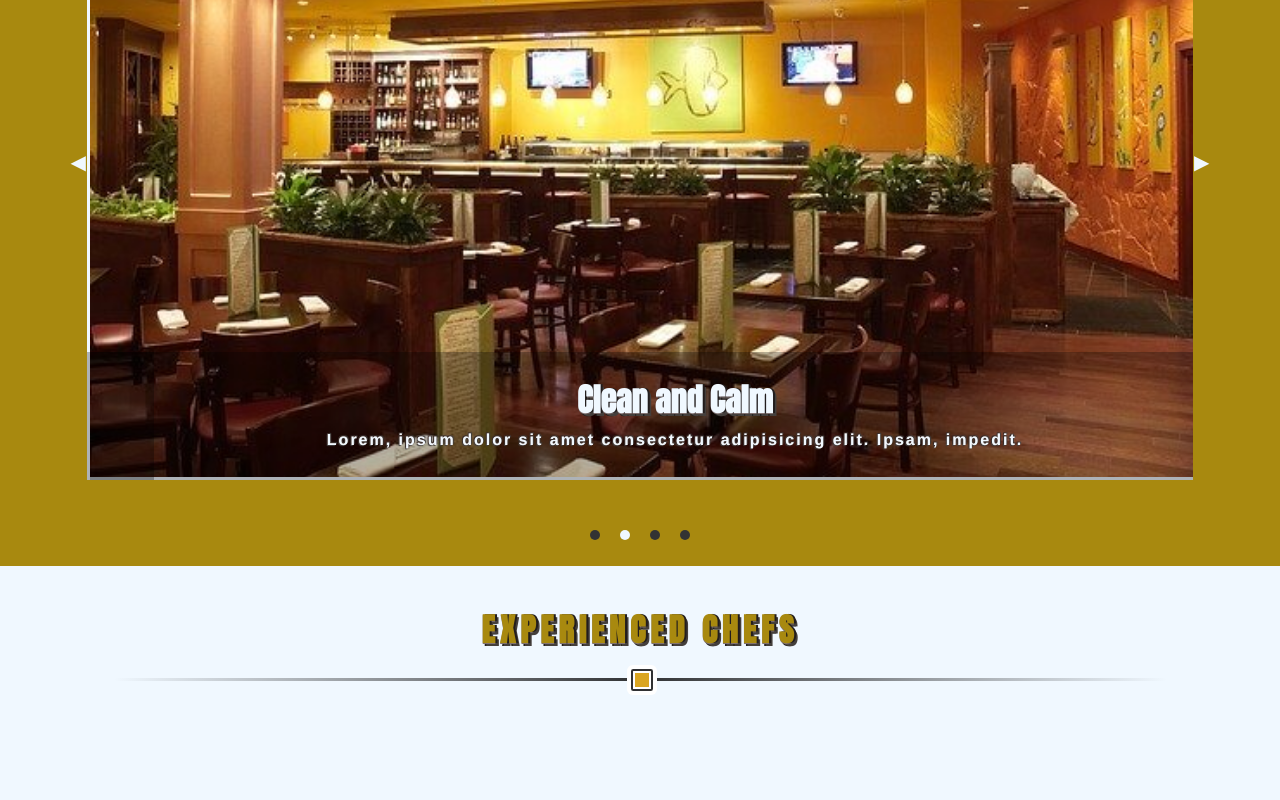
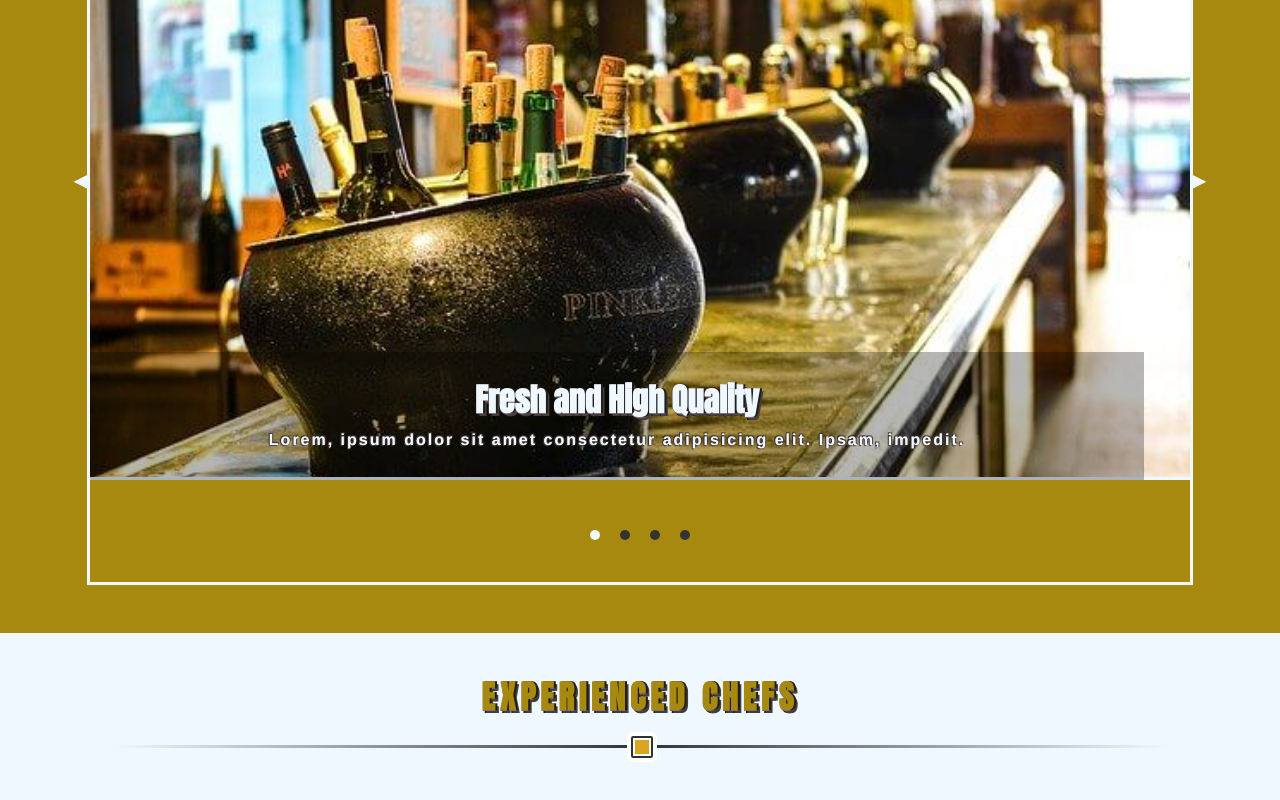
Before and after one commit to eevan7a9/freshmeat-restaurant-e7a9, a Vue app in the folder frontend-restaurant/: page /#/ in a window 1280 px wide. Shown: the part 4386-5186 px from the top of the page. Built offline with nearby package versions, Linux system fonts and the light colour scheme.

Commit message:
adjust border

```diff
--- a/frontend-restaurant/src/components/RestaurantCarousel.vue
+++ b/frontend-restaurant/src/components/RestaurantCarousel.vue
@@ -7,7 +7,7 @@
       :mouse-drag="true"
       paginationPosition="bottom"
       :centerMode="true"
-      :autoplay="true"
+      :autoplay="false"
       :autoplayTimeout="4000"
       :loop="true"
       paginationColor="#333"
@@ -49,20 +49,24 @@ export default {
 </script>
 
 <style lang="scss" scoped>
+.VueCarousel {
+  border: 3px solid aliceblue;
+  padding-bottom: 2rem;
+}
 .carousel-wrapper {
   // background: #333;
-  padding: 2rem 2rem 0 2rem;
+  padding: 2rem 2rem 2rem 2rem;
   .img-container {
     height: 700px;
     width: 100%;
     background-size: cover;
     background-position: center;
-    border: 3px aliceblue solid;
+    border-bottom: 3px aliceblue solid;
     cursor: move;
     .text-container {
       background: rgba(0, 0, 0, 0.281);
       bottom: 0;
-      width: 100%;
+      width: 90%;
       padding: 2rem;
       position: absolute;
       header {
```
